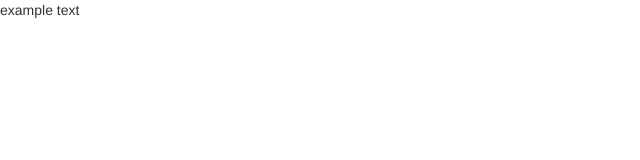
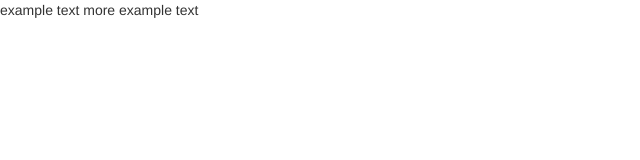
Before and after one commit to alexskreen/git-commit-test, a plain HTML site: page index.html in a window 1280 px wide. Shown: the whole page, without its empty margins (0-640 px from the left). Drawn offline with Linux system fonts and the light colour scheme.

Commit message:
dummy commit 1

```diff
--- a/index.html
+++ b/index.html
@@ -9,5 +9,6 @@
   </head>
   <body>
     example text
+    more example text
   </body>
 </html>
```
